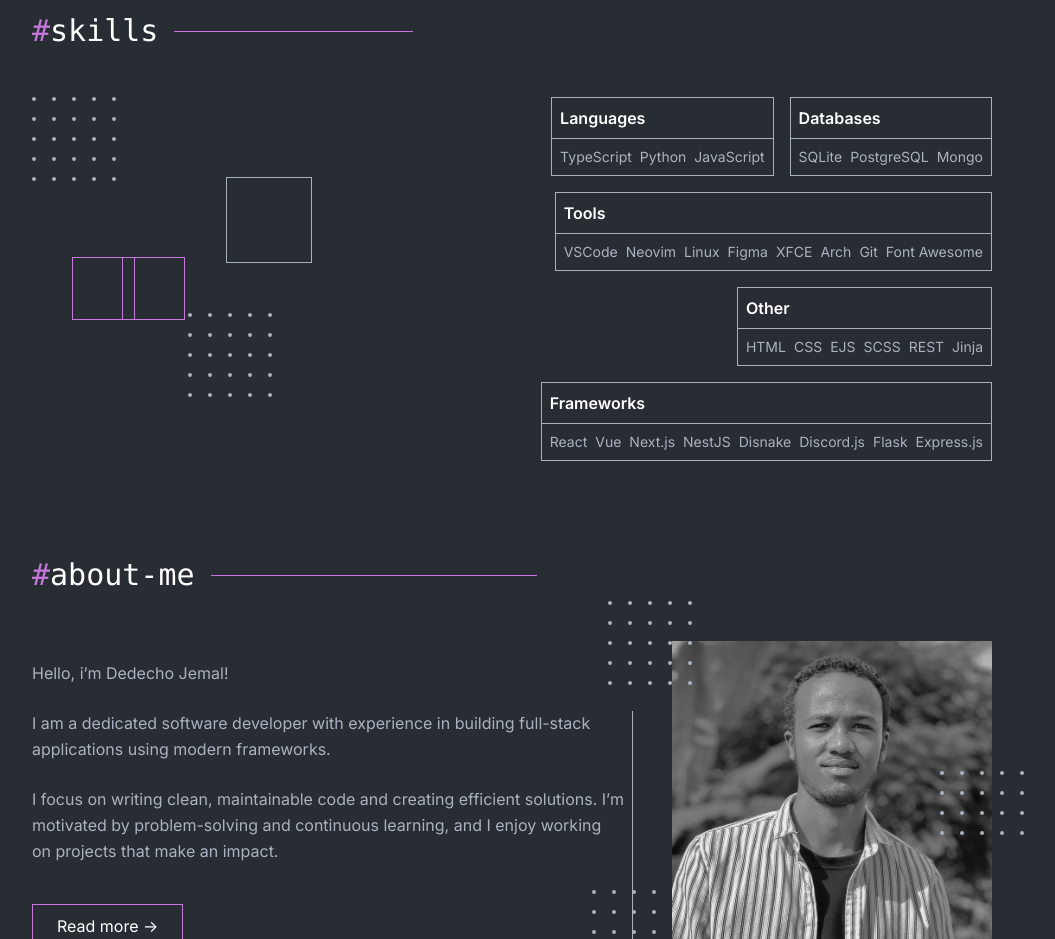
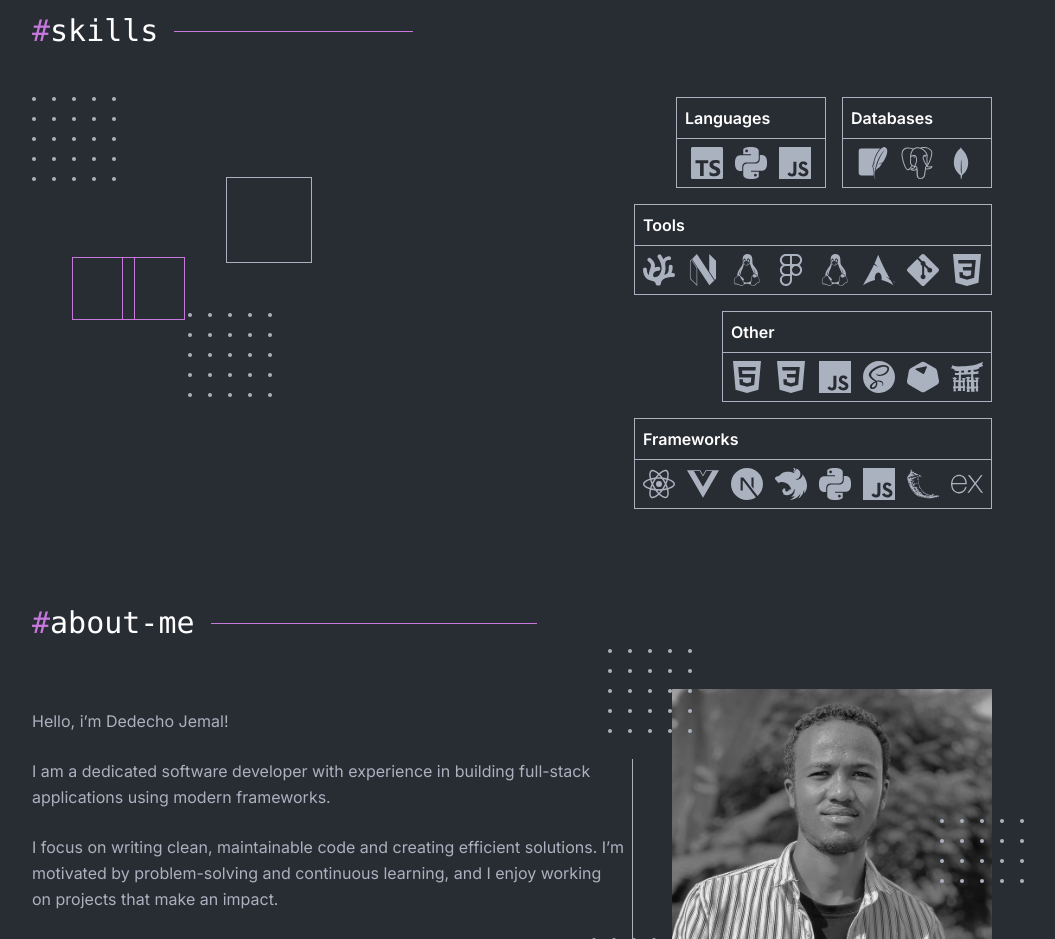
Before and after one commit to Dach-JL/my_portifolio, a React (Vite) app: page / in a window 1280 px wide. Shown: the part 2000-2939 px from the top of the page, without its empty margins (128-1183 px from the left). Built offline with nearby package versions, Linux system fonts and the light colour scheme.

Commit message:
change the skills to their logo

```diff
--- a/components/Skills.tsx
+++ b/components/Skills.tsx
@@ -1,6 +1,81 @@
-
 import React from 'react';
 import { Decoration } from './Decoration';
+import {
+  SiTypescript,
+  SiPython,
+  SiJavascript,
+  SiSqlite,
+  SiPostgresql,
+  SiMongodb,
+  SiVscodium, // Using VSCodium since VSCode might not be available
+  SiNeovim,
+  SiLinux,
+  SiFigma,
+  SiGit,
+  SiHtml5,
+  SiCss3,
+  SiSass,
+  SiReact,
+  SiVuedotjs,
+  SiNextdotjs,
+  SiNestjs,
+  SiFlask,
+  SiExpress,
+  SiRunkit, // Using Runkit as a substitute for REST API
+  SiJinja,
+  SiArchlinux
+} from 'react-icons/si';
+
+interface SkillIconProps {
+  skill: string;
+  size?: number;
+}
+
+const SkillIcon: React.FC<SkillIconProps> = ({ skill, size = 24 }) => {
+  const iconProps = { size: size, className: "text-[#ABB2BF] hover:text-white transition-colors" };
+
+  switch(skill.toLowerCase()) {
+    // Languages
+    case 'typescript': return <SiTypescript {...iconProps} />;
+    case 'python': return <SiPython {...iconProps} />;
+    case 'javascript': return <SiJavascript {...iconProps} />;
+
+    // Databases
+    case 'sqlite': return <SiSqlite {...iconProps} />;
+    case 'postgresql': return <SiPostgresql {...iconProps} />;
+    case 'mongo': return <SiMongodb {...iconProps} />;
+
+    // Tools
+    case 'vscode': return <SiVscodium {...iconProps} />; // Using VSCodium as substitute
+    case 'neovim': return <SiNeovim {...iconProps} />;
+    case 'linux': return <SiLinux {...iconProps} />;
+    case 'figma': return <SiFigma {...iconProps} />;
+    case 'xfce': return <SiLinux {...iconProps} />; // Using Linux icon
+    case 'arch': return <SiArchlinux {...iconProps} />;
+    case 'git': return <SiGit {...iconProps} />;
+    case 'font awesome': return <SiCss3 {...iconProps} />; // Using a similar icon
+
+    // Other
+    case 'html': return <SiHtml5 {...iconProps} />;
+    case 'css': return <SiCss3 {...iconProps} />;
+    case 'ejs': return <SiJavascript {...iconProps} />; // Using JS icon
+    case 'scss': return <SiSass {...iconProps} />;
+    case 'rest': return <SiRunkit {...iconProps} />; // Using Runkit as substitute
+    case 'jinja': return <SiJinja {...iconProps} />;
+
+    // Frameworks
+    case 'react': return <SiReact {...iconProps} />;
+    case 'vue': return <SiVuedotjs {...iconProps} />;
+    case 'next.js': return <SiNextdotjs {...iconProps} />;
+    case 'nestjs': return <SiNestjs {...iconProps} />;
+    case 'disnake': return <SiPython {...iconProps} />; // Using Python icon
+    case 'discord.js': return <SiJavascript {...iconProps} />; // Using JS icon
+    case 'flask': return <SiFlask {...iconProps} />;
+    case 'express.js': return <SiExpress {...iconProps} />;
+
+    default: return <span className="text-xs text-[#ABB2BF]">{skill}</span>; // fallback to text
+  }
+};
 
 interface SkillBoxProps {
   title: string;
@@ -12,9 +87,11 @@ const SkillBox: React.FC<SkillBoxProps> = ({ title, items }) => (
     <div className="border-b border-[#ABB2BF] p-2 font-semibold text-white">
       {title}
     </div>
-    <div className="p-2 text-[#ABB2BF] flex flex-wrap gap-2 text-sm">
+    <div className="p-2 text-[#ABB2BF] flex flex-wrap gap-3 justify-center">
       {items.map((item, i) => (
-        <span key={i}>{item}</span>
+        <div key={i} title={item} className="cursor-pointer hover:scale-110 transition-transform">
+          <SkillIcon skill={item} size={32} />
+        </div>
       ))}
     </div>
   </div>
--- a/package.json
+++ b/package.json
@@ -11,7 +11,8 @@
   "dependencies": {
     "@tailwindcss/postcss": "^4.1.18",
     "react": "^19.2.3",
-    "react-dom": "^19.2.3"
+    "react-dom": "^19.2.3",
+    "react-icons": "^5.5.0"
   },
   "devDependencies": {
     "@types/node": "^22.14.0",
```
Also changed, not shown: 1 other file (tests, documents, lock files or other folders).
